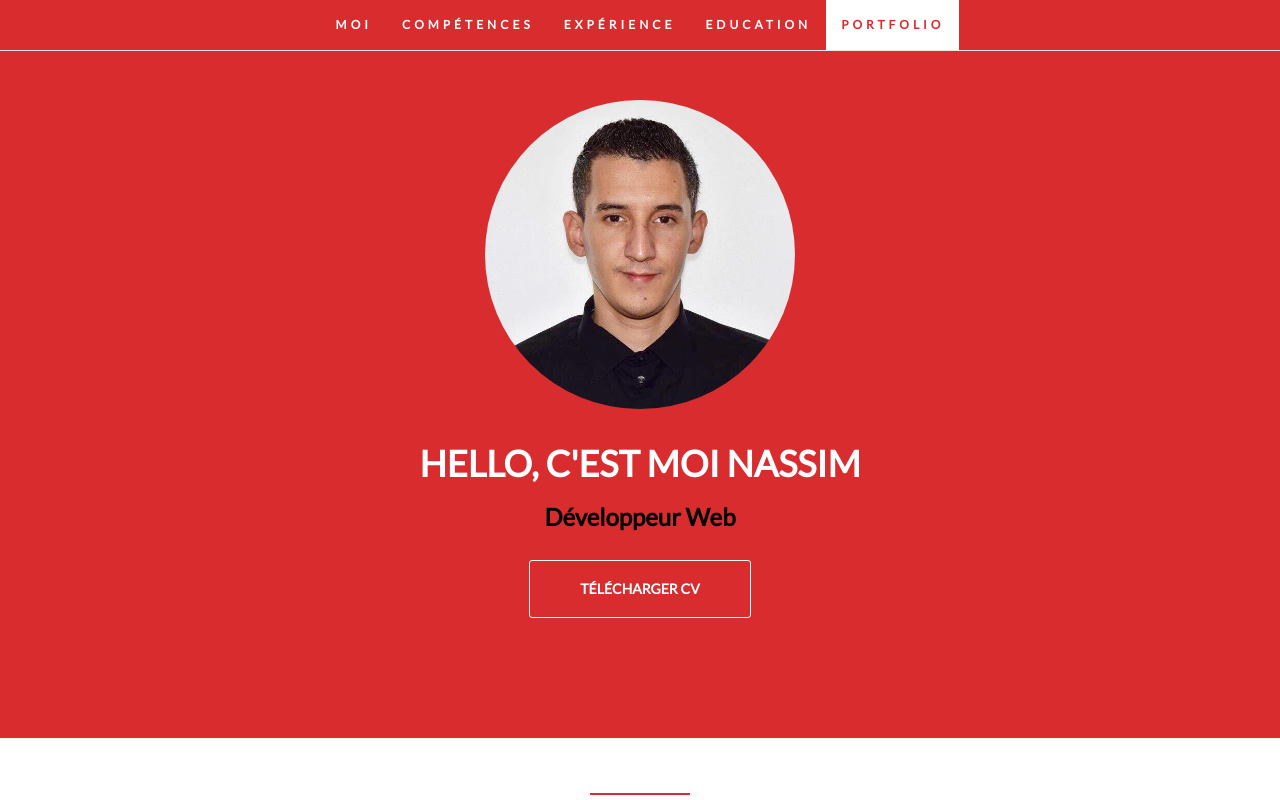
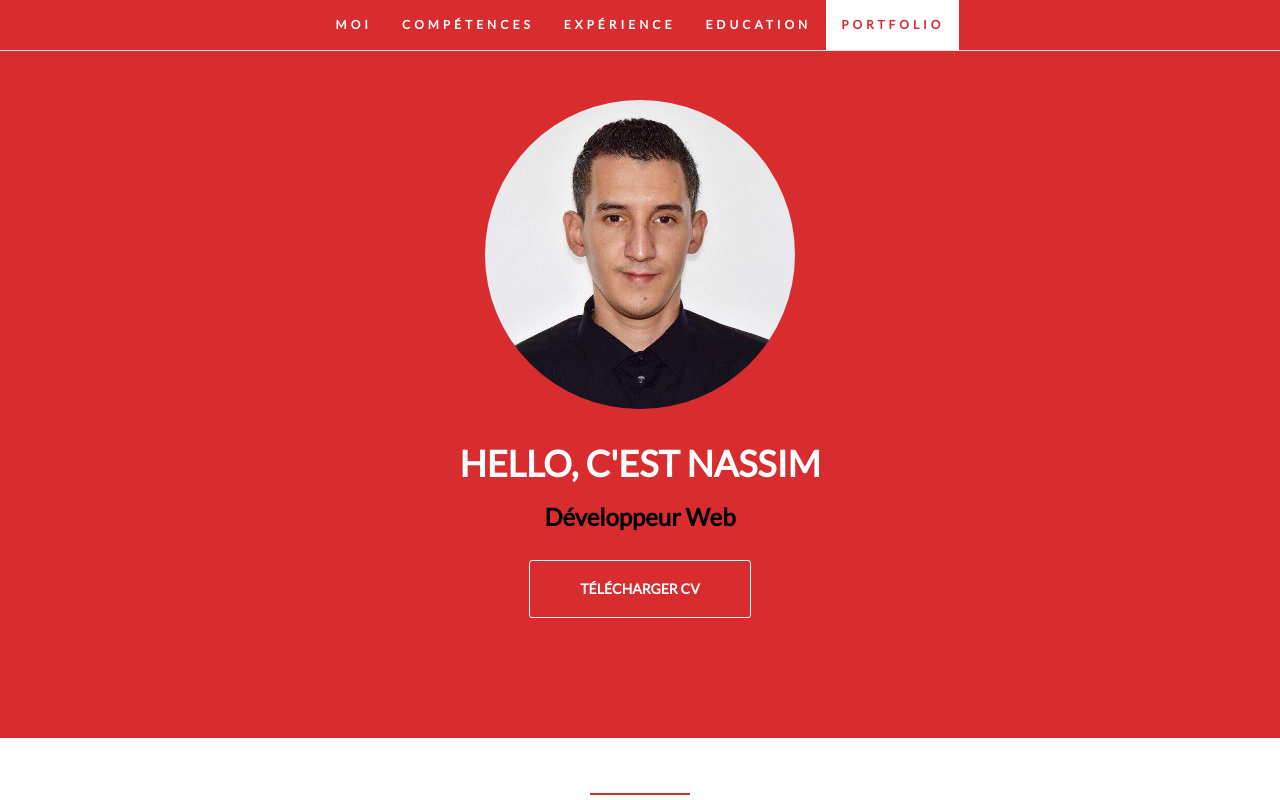
Before and after one commit to nassim47/Portfolio, a plain HTML site: page index.html in a window 1280 px wide. Shown: the top 800 px of the page. Drawn offline with nearby package versions, Linux system fonts and the light colour scheme.

Commit message:
deuxième commit

```diff
--- a/index.html
+++ b/index.html
@@ -73,7 +73,7 @@
 			 </div>
 
 			 <div  class="heading ">
-				 <h1>Hello, c'est moi Nassim</h1>
+				 <h1>Hello, c'est Nassim</h1>
 				 <h3>Développeur Web</h3>
 				 <a href="docs/CV_NASSIM.pdf" class="button1">Télécharger CV</a>
 			 </div>
```
Also changed, not shown: 2 other files.
